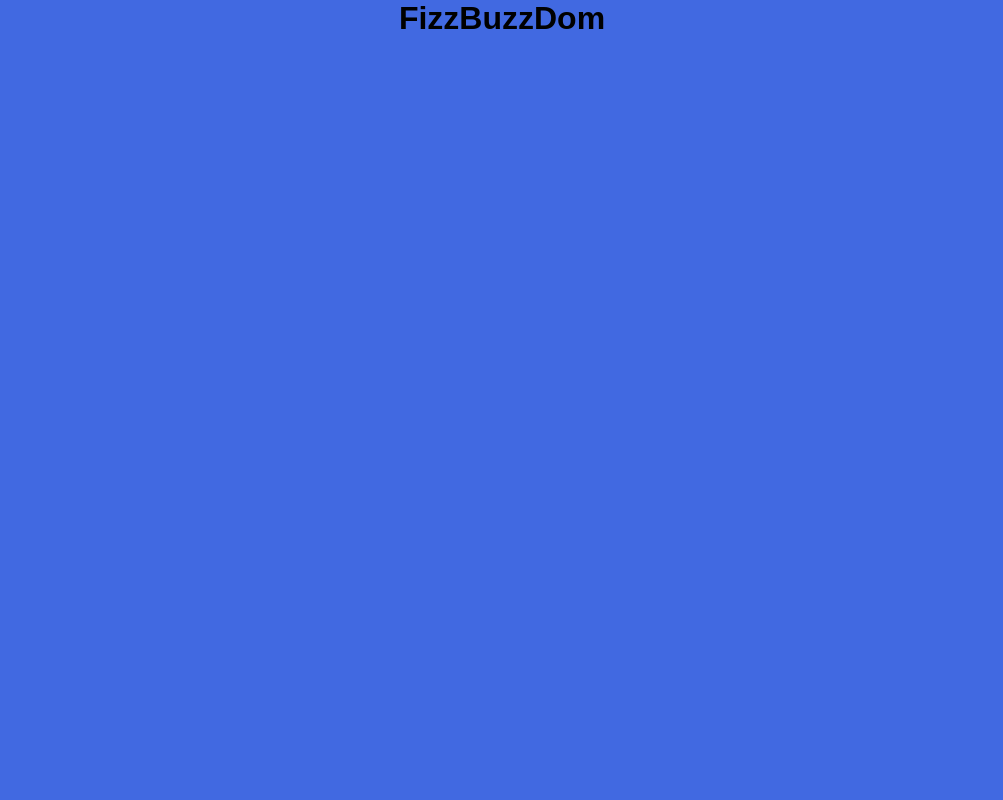
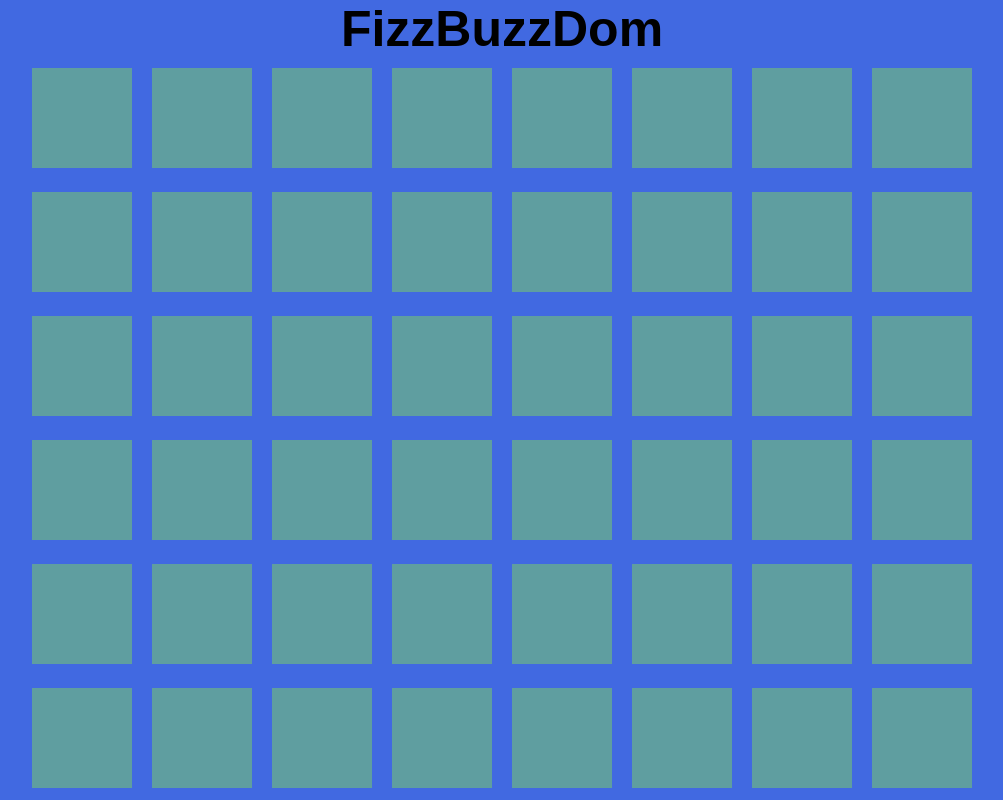
Before and after one commit to alessandro-cappelli/js-fizzbuzzdom, a plain HTML site: page index.html in a window 1280 px wide. Shown: the top 800 px of the page, without its empty margins (138-1141 px from the left). Drawn offline with Linux system fonts and the light colour scheme.

Commit message:
box in css

```diff
--- a/myscript.js
+++ b/myscript.js
@@ -2,5 +2,5 @@ let scatola = document.getElementById("container");
 
 for(let i = 1; i <= 100; i++){
     console.log('iterazione: ', i);
-    scatola.innerHTML += '<div class=box' + i + '</div>';
+    scatola.innerHTML += '<div class=box square' + i + '</div>';
 }
--- a/style.css
+++ b/style.css
@@ -11,4 +11,19 @@ body{
 
 h1{
     text-align: center;
+    font-size: 50px;
 }
+
+.container-box{
+    width: 80%;
+    margin: 0 auto;
+    text-align: center;
+}
+
+.box{
+    height: 100px;
+    width: 100px;
+    background-color: cadetblue;
+    display: inline-block;
+    margin: 10px;
+}
```
